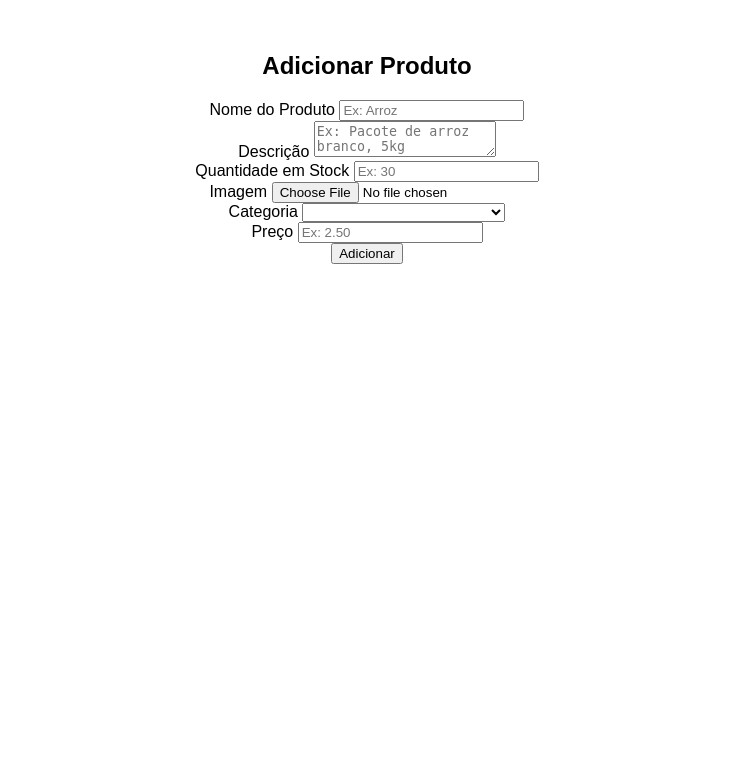
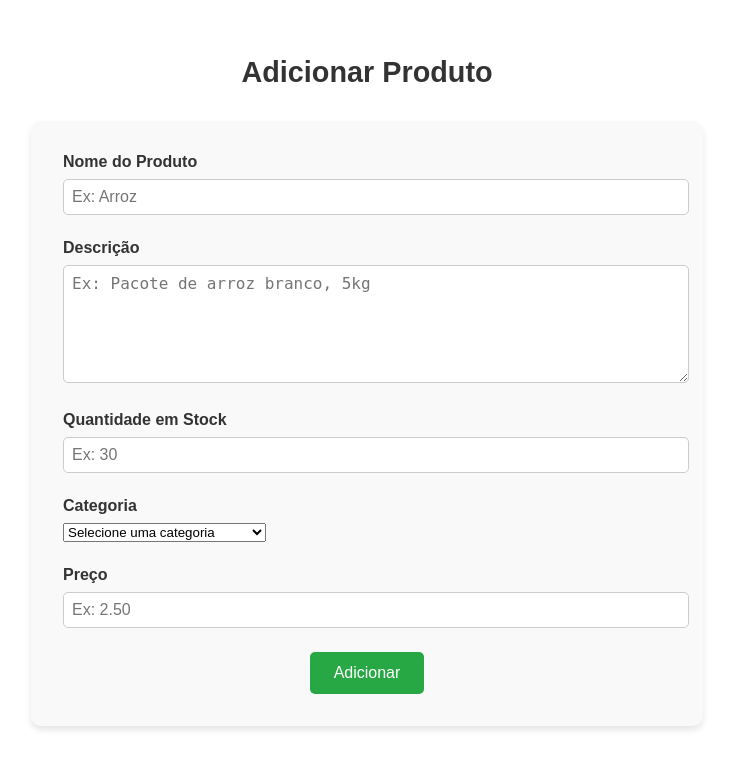
Before and after one commit to TewPhlyFire/BD2-TP, a Django app: page /adicionar-produto/ in a window 1280 px wide. Shown: the part 112-870 px from the top of the page, without its empty margins (273-1006 px from the left). Before the commit the page ends 376 px from the top, so only its background shows below. Run offline with Django 5.2, Linux system fonts and the light colour scheme; data that the repository does not hold is empty.

Commit message:
ahhhhhhh

```diff
--- a/projbd2/myapp/models.py
+++ b/projbd2/myapp/models.py
@@ -70,7 +70,7 @@ class Produto(models.Model):
     id_produto = models.AutoField(primary_key=True)
     nome_produto = models.CharField(max_length=25)
     preco_produto = models.DecimalField(max_digits=5, decimal_places=2)
-    id_subcategoria = models.ForeignKey(Categoria, models.DO_NOTHING, db_column='id_subcategoria', blank=True, null=True)
+    id_subcategoria = models.ForeignKey(Categoria, models.DO_NOTHING, db_column='id_categoria', blank=True, null=True)
     quantidade = models.IntegerField(blank=True, null=True)
 
     class Meta:
--- a/projbd2/myapp/templates/myapp/AdicionarProduto.html
+++ b/projbd2/myapp/templates/AdicionarProduto.html
@@ -5,7 +5,7 @@
     <meta charset="UTF-8">
     <meta name="viewport" content="width=device-width, initial-scale=1.0">
     <title>Adicionar Produto - Mercado Machado</title>
-    <link rel="stylesheet" href="{% static 'css/AdminPage.css' %}">
+    <link rel="stylesheet" href="{% static 'css/AdicionarProduto.css' %}">
 </head>
 <body>
     <header class="header">
@@ -47,16 +47,11 @@
             </div>
 
             <div class="form-group">
-                <label for="imagem">Imagem</label>
-                <input type="file" id="imagem" name="imagem" accept="image/*" onchange="previewImage(event)" required>
-                <img id="preview" src="#" alt="Preview da imagem" style="display:none; max-width: 200px; margin-top: 10px;">
-            </div>
-
-            <div class="form-group">
                 <label for="categoria">Categoria</label>
                 <select id="categoria" name="categoria" required>
+                    <option value="" disabled selected>Selecione uma categoria</option>
                     {% for categoria in categorias %}
-                        <option value="{{ categoria.id }}">{{ categoria.nome }}</option>
+                        <option value="{{ categoria.id_categoria }}">{{ categoria.nome_categoria }}</option>
                     {% empty %}
                         <option disabled>Nenhuma categoria disponível</option>
                     {% endfor %}
--- a/projbd2/myapp/views.py
+++ b/projbd2/myapp/views.py
@@ -1,56 +1,67 @@
 
 from django.shortcuts import render
 from .models import Produto, Categoria
+from django.db import connection
 
 # View para a página 'AboutUs'
 def about_us(request):
-    return render(request, 'myapp/AboutUs.html')
+    return render(request, 'AboutUs.html')
 
 # View para a página 'AdminPage'
 def admin_page(request):
-    return render(request, 'myapp/AdminPage.html')
+    return render(request, 'AdminPage.html')
 
 # View para a página 'AdicionarProduto'
 def adicionar_produto(request):
-    return render(request, 'myapp/AdicionarProduto.html')
+    if request.method == "POST":
+        nome = request.POST['nome']
+        quantidade = request.POST['quantidade']
+        categoria = request.POST['categoria']
+        preco = request.POST['preco']
+        desc = request.POST['descricao']
+        with connection.cursor() as cursor:
+            cursor.execute("insert into produto (nome_produto, descricao, preco_produto, id_subcategoria, quantidade) values (%s, %s, %s, %s, %s)", [nome, desc, preco, categoria, quantidade])
+
+    categorias = Categoria.objects.all()
+    return render(request, 'AdicionarProduto.html', {'categorias': categorias})
 
 # View para a página 'ApoioCliente'
 def apoio_cliente(request):
-    return render(request, 'myapp/ApoioCliente.html')
+    return render(request, 'ApoioCliente.html')
 
 # View para a página 'Cesto'
 def cesto(request):
-    return render(request, 'myapp/Cesto.html')
+    return render(request, 'Cesto.html')
 
 # View para a página 'CestoNoLogin'
 def cesto_no_login(request):
-    return render(request, 'myapp/CestoNoLogin.html')
+    return render(request, 'CestoNoLogin.html')
 
 # View para a página 'DescobreMais'
 def descobre_mais(request):
-    return render(request, 'myapp/DescobreMais.html')
+    return render(request, 'DescobreMais.html')
 
 # View para a página 'DetalhesAdmin'
 def detalhes_admin(request):
-    return render(request, 'myapp/DetalhesAdmin.html')
+    return render(request, 'DetalhesAdmin.html')
 
 # View para a página 'Folheto'
 def folheto(request):
-    return render(request, 'myapp/Folheto.html')
+    return render(request, 'Folheto.html')
     # View para a página 'HomePageLogin'
 def home_page_login(request):
     promos = Produto.objects.all()
     categories = Categoria.objects.all()
-    return render(request, 'myapp/HomePageLogin.html', {'promos': promos, 'categories': categories})
+    return render(request, 'HomePageLogin.html', {'promos': promos, 'categories': categories})
 
 # View para a página 'Login'
 def login(request):
-    return render(request, 'myapp/Login.html')
+    return render(request, 'Login.html')
 
 # View para a página 'PagarCenas'
 def pagar_cenas(request):
-    return render(request, 'myapp/PagarCenas.html')
+    return render(request, 'PagarCenas.html')
 
 # View para a página 'Registrar'
 def registrar(request):
-    return render(request, 'myapp/Registrar.html')
+    return render(request, 'Registrar.html')
--- a/projbd2/projbd2/settings.py
+++ b/projbd2/projbd2/settings.py
@@ -80,9 +80,9 @@ WSGI_APPLICATION = 'projbd2.wsgi.application'
 DATABASES = {
     'default': {
         'ENGINE': 'django.db.backends.postgresql',
-        'NAME': 'postgres',
+        'NAME': 'gringos',
         'USER': 'postgres',
-        'PASSWORD': '0811',
+        'PASSWORD': 'postgres',
         'HOST': 'localhost',  # ou o endereço do servidor
         'PORT': '5432',       # porta padrão do PostgreSQL
     }
```
Also changed, not shown: projbd2/myapp/migrations/0001_initial.py (added), projbd2/myapp/templates/AboutUs.html (renamed from projbd2/myapp/templates/myapp/AboutUs.html), projbd2/myapp/templates/AdminPage.html (renamed from projbd2/myapp/templates/myapp/AdminPage.html), projbd2/myapp/templates/ApoioCliente.html (renamed from projbd2/myapp/templates/myapp/ApoioCliente.html), projbd2/myapp/templates/Cesto.html (renamed from projbd2/myapp/templates/myapp/Cesto.html), projbd2/myapp/templates/CestoNoLogin.html (renamed from projbd2/myapp/templates/myapp/CestoNoLogin.html), projbd2/myapp/templates/DescobreMais.html (renamed from projbd2/myapp/templates/myapp/DescobreMais.html), projbd2/myapp/templates/DetalhesAdmin.html (renamed from projbd2/myapp/templates/myapp/DetalhesAdmin.html), projbd2/myapp/templates/Folheto.html (renamed from projbd2/myapp/templates/myapp/Folheto.html), projbd2/myapp/templates/HomePageLogin.html (renamed from projbd2/myapp/templates/myapp/HomePageLogin.html), projbd2/myapp/templates/Login.html (renamed from projbd2/myapp/templates/myapp/Login.html), projbd2/myapp/templates/PagarCenas.html (renamed from projbd2/myapp/templates/myapp/PagarCenas.html), projbd2/myapp/templates/Registar.html (renamed from projbd2/myapp/templates/myapp/Registar.html).
